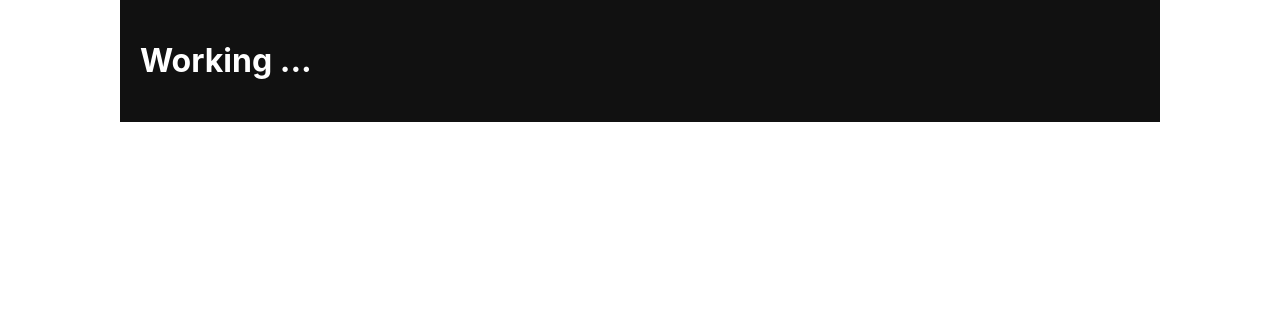
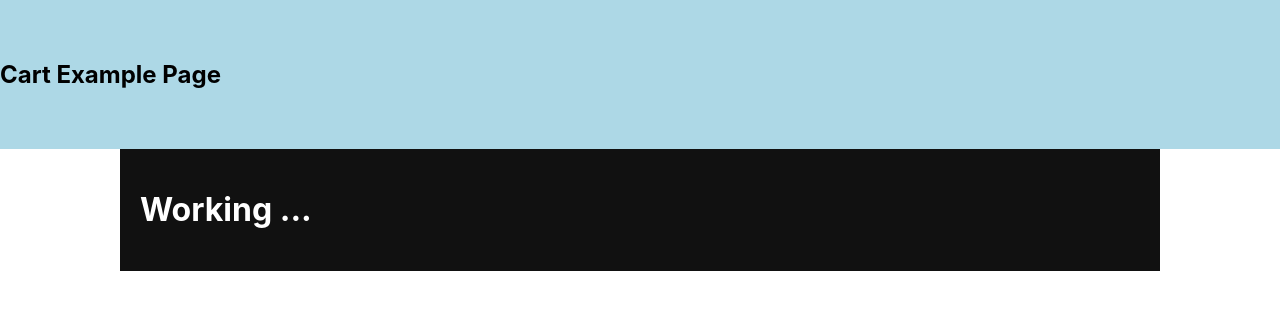
Before and after one commit to Kiril-Pavlov/react-shoping-cart-example, a React (Create React App) app: page / in a window 1280 px wide. Shown: the top 310 px of the page. Built offline with nearby package versions, Linux system fonts and the light colour scheme.

Commit message:
created a Header component and styled component fot it

```diff
--- a/src/App.js
+++ b/src/App.js
@@ -1,12 +1,20 @@
 import logo from './logo.svg';
 import './App.css';
-import {Container} from "./components/styles/Container.styled"
+
+//components
+import Header from './components/Header';
+
+//styled components
+import { Container } from "./components/styles/Container.styled"
 
 function App() {
   return (
-    <Container>
-      <h1>Working ...</h1>
-    </Container>
+    <>
+      <Header />
+      <Container>
+        <h1>Working ...</h1>
+      </Container>
+    </>
   );
 }
 
--- /dev/null
+++ b/src/components/Header.jsx
@@ -0,0 +1,14 @@
+import React from 'react'
+
+//styled components
+import { StyledHeader } from './styles/Header.styled'
+
+const Header = () => {
+  return (
+    <StyledHeader>
+        <h2>Cart Example Page</h2>
+    </StyledHeader>
+  )
+}
+
+export default Header
--- /dev/null
+++ b/src/components/styles/Header.styled.js
@@ -0,0 +1,6 @@
+import styled from "styled-components";
+
+export const StyledHeader = styled.header`
+    background-color:lightblue;
+    padding:40px 0px;
+`
```
